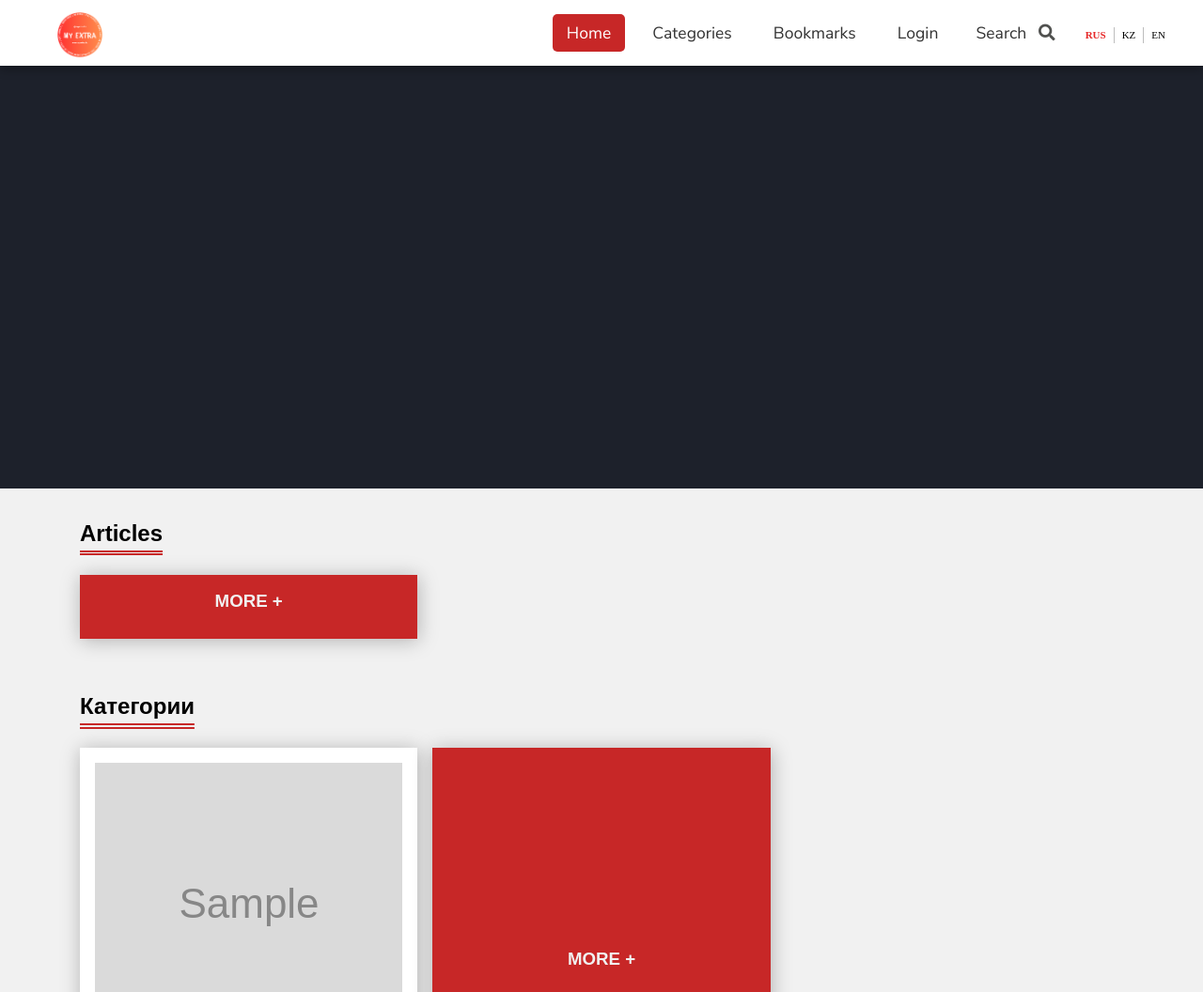
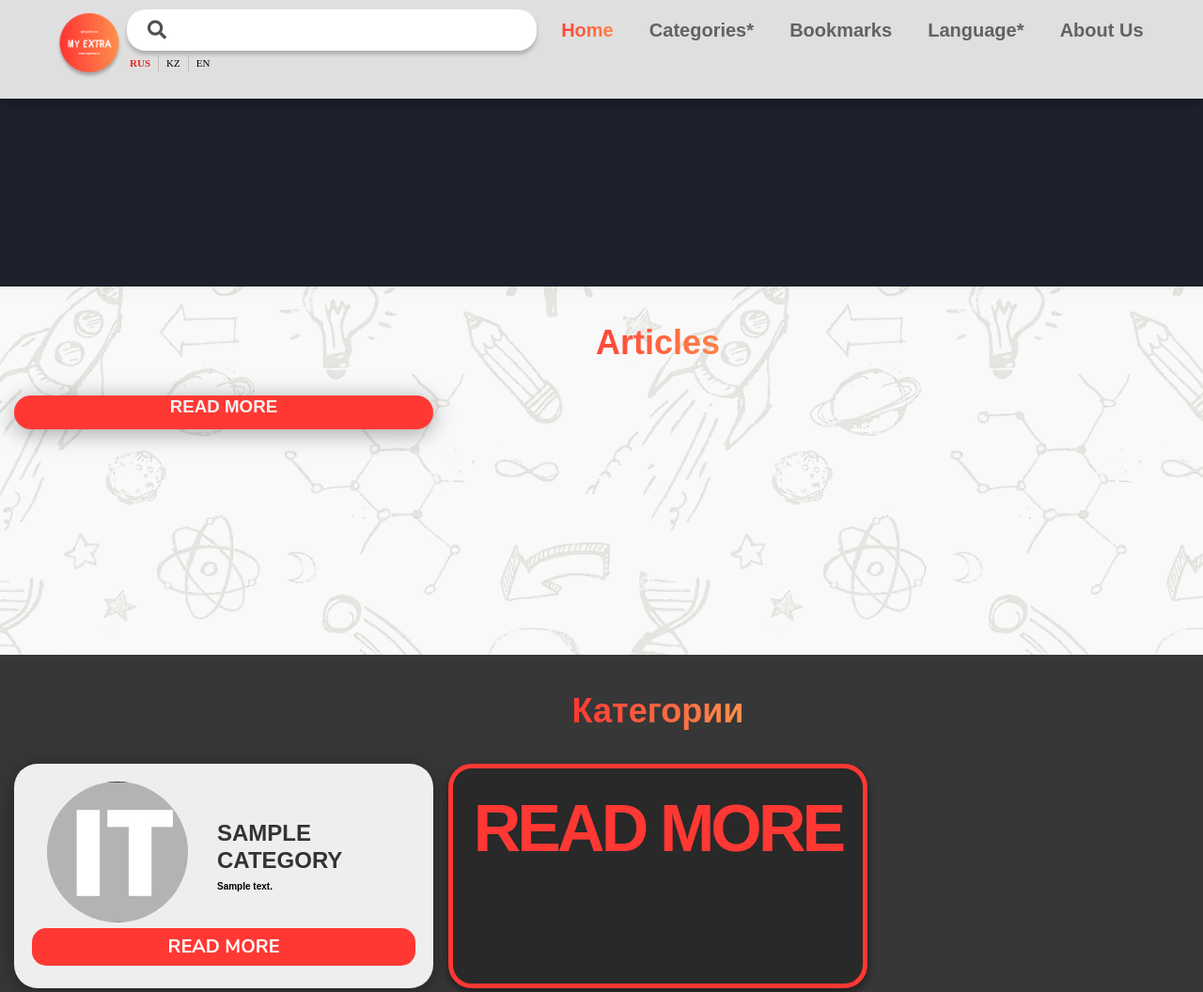
Before and after one commit to Xseron/MyExtra, a PHP site: page / in a window 1280 px wide; the page is wider, and only the part inside the window is pictured. Shown: the top 1056 px of that part at 94% size. Run offline with PHP 8.4, Linux system fonts and the light colour scheme; tables that the repository leaves empty or names only in its code hold one stand-in row (values such as "Sample post"); grey boxes marked "Sample" are stand-in pictures; some libraries are stand-ins or nearby versions; some web fonts are replaced.

Commit message:
My new design branch

```diff
--- a/assets/css/partials/1-variables.css
+++ b/assets/css/partials/1-variables.css
@@ -1,10 +1,11 @@
 :root {
   /* COLOR VARIABLES */
-  --primary-color: #c72727;
+  --primary-color: #FF3833;
   --secondary-color: #f99500;
   --light-color: #f1f1f1;
   --dark-color: #50514f;
   --black-color: #333333;
+  --dark-black-color: #272727;
   --tag-trend-color: #fa163f;
   --tag-yellow-color: #ffbe0b;
   --tag-purple-color: #8338ec;
@@ -15,13 +16,16 @@
   --tag-brown-color: #663f3f;
   --hover-color: #ee4444;
   --active-color: #b90615;
+  --header-color: #626262;
 
   /* FONT SIZE VARIABLES */
   --ts-vs: 0.56rem;
+  --ts-vsl: 0.625rem;
   --ts-sml: 0.8rem;
   --ts-md: 1.1rem;
   --ts-lg: 1.25rem;
   --hs-vs: 1.3rem;
+  --hs-vsl: 1.6875rem;
   --hs-sml: 2rem;
   --hs-md: 2.5rem;
   --hs-lg: 3rem;
--- a/assets/css/partials/3-typography.css
+++ b/assets/css/partials/3-typography.css
@@ -62,13 +62,28 @@
 .text-center {
   text-align: center;
 }
-
+/* Добавить цвет */
 .headings {
   line-height: 2;
-  text-decoration: underline double var(--primary-color);
   text-underline-offset: 10px;
   margin-bottom: 20px;
+  text-align: center;
+  font-weight: 600;
+  font-size: 36px;
+  max-width: 200px;
+  margin: 0 auto 20px auto;
+  /* background-color: var(--primary-color); */
+  background: linear-gradient(95.37deg, #FF3833 4.97%, #FF8F4D 94.46%);
+  -webkit-background-clip: text;
+  -moz-background-clip: text;
+  background-clip: text;
+
+  /* Set the text color as transparent */
+  -webkit-text-fill-color: transparent;
+  -moz-text-fill-color: transparent;
 }
+
+
 
 .search-heading {
   line-height: 2;
--- a/assets/css/partials/4-component.css
+++ b/assets/css/partials/4-component.css
@@ -44,11 +44,12 @@
   font-family: var(--ff-nunito);
   font-size: var(--ts-sml);
   font-weight: 800;
-  text-transform: uppercase;
+  text-transform: capitalize;
   color: var(--light-color);
-  padding: 0.4rem 0.9rem;
-  border-radius: 14px;
+  padding: 0.2rem 0.5rem;
+  border-radius: 10px;
   margin-bottom: 0.5rem;
+
 }
 
 .tag a {
@@ -104,12 +105,28 @@
   transition: all 200ms ease-in-out;
 }
 
+.btn-container {
+  position: relative;
+}
+
 .btn-light {
   background: var(--light-color);
   color: var(--dark-color);
 }
 .btn-primary {
-  background: var(--primary-color);
+  font-family: var(--ff-monts);
+  display: inline-block;
+  border-radius: 25px;
+  font-weight: 700;
+  font-size: 32px;
+  line-height: 39px;
+  padding: 17px 11px;
+  background: #FF6340;
+  box-shadow: 0px 4px 10px rgba(0, 0, 0, 0.25);
+  border-radius: 25px;
+  /* height: 100px; */
+  /* max-width: 195px;
+  max-height: 75px; */
 }
 .btn-primary:hover {
   background: var(--active-color);
@@ -156,10 +173,16 @@
 }
 .btn-card {
   font-weight: 700;
+  line-height: 16px;
   background: var(--primary-color);
-  padding: 0.25rem 0.5rem;
+  padding: 0.4rem 2.0rem;
   font-size: var(--ts-sml);
-  border-radius: 0;
+  font-size: 15px;
+  border-radius: 5;
+  text-transform: uppercase;
+}
+.btn-card a {
+  font-size: 20px;
 }
 .btn-card:hover {
   background: var(--tag-trend-color);
@@ -174,9 +197,10 @@
 .card {
   background: #fff;
   position: relative;
-  padding: 1rem;
   overflow: hidden;
-  box-shadow: 1px 2px 20px rgba(0, 0, 0, 0.268);
+  box-shadow: 0px 4px 25px rgba(0, 0, 0, 0.35);
+  border-radius: 25px;
+  display: flex;
 }
 .card .tag {
   font-size: var(--ts-vs);
@@ -185,19 +209,28 @@
 
 .card .card-img {
   overflow: hidden;
-  height: 300px;
-  margin-bottom: 10px;
+  /* width: 200px;
+  height: 200px; */
+  flex: 1 1 50%;
+  /* margin-bottom: 10px; */
 }
 
 .card .card-img img {
   object-fit: cover;
   filter: grayscale(1);
   transition: all 250ms ease-in-out;
-  height: inherit;
+  /* height: inherit; */
+  width: 100%;
+  height: 100%;
 }
 .card:hover img {
   filter: grayscale(0);
   transform: scale(1.06);
+}
+
+.card .card-text {
+  flex: 1 1 50%;
+  padding: 9px;
 }
 
 .card .card-title {
@@ -208,6 +241,12 @@
   padding-top: 10px;
   text-transform: uppercase;
   transition: all 250ms ease-in-out;
+  margin-bottom: 0;
+  overflow: hidden;
+  display: -webkit-box;
+  -webkit-line-clamp: 2; /* number of lines to show */
+          line-clamp: 2;
+  -webkit-box-orient: vertical;
 }
 
 .card .card-dedline {
@@ -215,28 +254,34 @@
   font-family: var(--ff-monts);
   font-size: var(--ts-sml);
   font-weight: 800;
-  padding-top: 10px;
+  /* padding-top: 3px; */
   text-transform: uppercase;
   transition: all 250ms ease-in-out;
 }
 
 .card .card-data {
-  font-size: var(--ts-sml);
+  font-size: var(--ts-vsl);
   padding-bottom: 10px;
-  padding-left: 5px;
   text-align: justify;
+  display: block;/* or inline-block */
+  text-overflow: ellipsis;
+  word-wrap: break-word;
+  overflow: hidden;
+  max-height: 9em;
+  line-height: 1.25em;
 }
 
 .card .bookmark {
   position: absolute;
   z-index: 1;
-  top: 0;
+  /* top: 0; */
   right: 10px;
+  /* top: 3px; */
 }
 
 .card .bookmark i {
-  font-size: 2rem;
-  color: var(--primary-color);
+  font-size: 1.7rem;
+  /* color: var(--primary-color); */
 }
 
 .card-more {
@@ -263,6 +308,78 @@
   -webkit-transition: all 0.5s ease-in-out;
   -moz-transition: all 0.5s ease-in-out;
   transition: all 0.5s ease-in-out;
+}
+
+/* CATEGORY */
+.category-list{
+  padding: 1.5rem 0 6.25rem 0;
+}
+
+.category-list .card{
+  display: block;
+  padding: 19px 19px 24px 19px;
+  background-color: #EEEEEE;
+}
+
+.category-list .card-title {
+  font-weight: 700;
+  font-size: 24px;
+  line-height: 29px;
+}
+
+.category-list .card-img{
+  text-align: center;
+  max-width: 150px;
+}
+
+.category-list .card-img img{
+  border-radius: 100%;
+  width: 9.375rem;
+  height: 9.375rem;
+}
+
+.category-list .card-text{
+  max-width: 204px;
+}
+
+.category-list .card-data{
+  font-weight: 600;
+  padding-bottom: 0;
+  font-family: var(--ff-monts);
+
+}
+
+.category-list .card-more {
+  background: #292929;
+  border: 5px solid #FF3833;
+  box-shadow: 0px 4px 10px rgba(0, 0, 0, 0.5);
+  border-radius: 25px;
+  font-weight: 600;
+  font-size: 59.8235px;
+  line-height: 94.4%;
+  text-align: center;
+  letter-spacing: -0.065em;
+
+  color: #FF3833;
+}
+
+.category-list .btn-card {
+  width: 100%;
+  border-radius: 15px;
+  padding: 8px;
+  font-weight: 700;
+  font-size: 20px;
+  line-height: 24px;
+}
+
+.card-info {
+  display: flex;
+  justify-content: center;
+  align-items: center;
+  padding: 0px;
+  gap: 22px;
+  margin-left: auto;
+  margin-right: auto;
 }
 
 /* PAGINATION */
--- a/assets/css/responsivity/media-queries.css
+++ b/assets/css/responsivity/media-queries.css
@@ -22,7 +22,7 @@
 /* CONTAINER DESKTOP */
 @media (min-width: 1200px) {
   .container {
-    width: 1140px;
+    width: 1400px;
   }
 }
 
--- a/assets/css/style.css
+++ b/assets/css/style.css
@@ -1,3 +1,15 @@
+/* BACKGROUNDS */
+.article-list {
+  background-image: url('/assets/images/bcg/articles_bg.png');
+  background-size: cover;
+  background-repeat: no-repeat;
+  padding: 1.5rem 0 15rem 0;
+}
+
+.category-list {
+  background-color: #373737;
+}
+
 /* TOP NAV BUTTON */
 .topNavBtn {
   display: none;
@@ -22,28 +34,37 @@
 
 /* NAVBAR DEKSTOP */
 .navbar {
-  background: white;
+  background: #DFDFDF;
   font-family: var(--ff-nunito);
   position: sticky;
   z-index: 12;
   top: 0;
   box-shadow: 0 4px 10px rgba(0, 0, 0, 0.3);
+  align-items: center;
+  display: flex;
+  padding: 10px 0;
+  justify-content: space-between;
 }
 
-.navbar:after {
+/* .navbar:after {
   content: "";
   clear: both;
   display: table;
-}
+} */
 
 .navbar .logo {
   float: left;
   padding-left: 60px;
-  padding-top: 12px;
+  /* padding-top: 12px; */
 }
 
 .navbar .logo img {
-  width: 50px;
+  width: 70px;
+  height: 70px;
+}
+
+.search {
+  width: 436px;
 }
 
 .navbar ul {
@@ -55,19 +76,22 @@
 
 .navbar ul li {
   display: inline-block;
-  background: white;
+  /* background: white; */
   margin: 0 5px;
+  border-radius: 40px;
+  /* box-shadow: 0px 4px 4px rgba(0, 0, 0, 0.21); */
 }
 
 .navbar ul li a {
-  color: var(--black-color);
-  line-height: 70px;
+  color: var(--header-color);
   text-decoration: none;
   border-radius: var(--border-radius);
-  font-size: var(--ts-md);
-  font-weight: 500;
-  padding: 8px 15px;
+  font-size: var(--ts-lg);
+  font-weight: 700;
+  padding: 10px 12px;
   transition: all 250ms ease-in-out;
+  border-radius: 20px;
+  font-family: var(--ff-monts);
 }
 
 .navbar ul li a:hover,
@@ -79,7 +103,15 @@
 .navbar ul li a.current {
   outline: none;
   color: white;
-  background-color: var(--primary-color);
+  /* background-color: var(--primary-color); */
+  background: linear-gradient(95.37deg, #FF3833 4.97%, #FF8F4D 94.46%);
+  -webkit-background-clip: text;
+  -moz-background-clip: text;
+  background-clip: text;
+
+  /* Set the text color as transparent */
+  -webkit-text-fill-color: transparent;
+  -moz-text-fill-color: transparent;
 }
 
 .navbar ul li a.current #search-icon {
@@ -112,11 +143,25 @@
   width: 200px;
   float: none;
   display: list-item;
-  border-bottom: 1px solid rgba(0, 0, 0, 0.3);
+  margin: 0px;
+  border-radius: 0px;
+  /* height: 20px; */
 }
 
 .navbar ul ul li a {
-  line-height: 50px;
+  /* line-height: 50px; */
+  font-weight: 600;
+  font-size: 16px;
+  line-height: 20px;
+}
+
+.navbar ul li .search {
+  display: inline-block;
+  padding: 7px 14px;
+  width: 436px;
+  box-shadow: 0px 4px 4px rgba(0, 0, 0, 0.21);
+  background-color: white;
+  /* width: 100%; */
 }
 
 .show,
@@ -139,7 +184,7 @@
 .img-slider {
   position: relative;
   width: 100%;
-  height: 450px;
+  height: 200px;
   background: #1d212b;
 }
 
--- a/includes/database.inc.php
+++ b/includes/database.inc.php
@@ -8,10 +8,10 @@
 $user = "root";
 
 // MySQL Password
-$pass = "OOcrcP1P4nt**";
+$pass = "";
 
 // Default Database name
-$db = "news-portal";
+$db = "myextra";
 
 // Creating a connection to the DataBase
 $con = mysqli_connect($host, $user, $pass, $db);
--- a/includes/footer.inc.php
+++ b/includes/footer.inc.php
@@ -61,7 +61,7 @@
         <li><a href="./categories.php">More +</a></li>
       </ul>
     </li>
-    <li>
+    <li class="join-us">
       <h2>Join Us</h2>
       <ul class="box">
         <li>
--- a/includes/functions.inc.php
+++ b/includes/functions.inc.php
@@ -29,7 +29,33 @@
   // Function to Create Article Card
   function createArticleCard($title, $img, $data, $category, $cat_id, $id, $color, $new, $trend, $marked, $dedline) {
     echo '
-    <article class="card">
+    <article class="card">';
+    //BRUH POMENYAY POTOM
+    echo '<div class="card-img">
+        <img src="./assets/images/articles/article-16-1685039437.jpg" />
+      </div>
+      <div class="card-text">
+        <h3 class="card-title" href="./article.html">
+          '.$title.'
+        </h3>
+        <div class="tag '.$color.'"><a href="articles.php?id='.$cat_id.'">'.$category.'</a></div>';
+        if($new){
+          echo '  <div class="tag tag-new">New</div>';
+        }
+        if($trend) {
+          echo '  <div class="tag tag-trend"><a href="search.php?trending=1">Trending</a></div>';
+        }
+        echo '
+        <h6 class="card-dedline">
+          Deadline: '.date("d M Y",strtotime($dedline)).'
+        </h6>
+        <p class="card-data">
+          '.strip_tags($data).'
+        </p>
+        <div class="btn-container">
+          <a href="news.php?id='.$id.'" class="btn btn-card">Read More
+          </a>';
+          echo '
           <a href="';
 
           if(isset($_SESSION['USER_LOGGED_IN'])) {
@@ -55,30 +81,8 @@
             <i class="far fa-bookmark"></i>
           </a>';
           }
-
-    echo '<div class="card-img">
-        <img src="./assets/images/articles/'.$img.'" />
+          echo '
         </div>
-      <div>
-        <div class="tag '.$color.'"><a href="articles.php?id='.$cat_id.'">'.$category.'</a></div>';
-    if($new){
-      echo '  <div class="tag tag-new">NEW</div>';
-    }
-    if($trend) {
-      echo '  <div class="tag tag-trend"><a href="search.php?trending=1">TRENDING</a></div>';
-    }
-    echo '
-        <h3 class="card-title" href="./article.html">
-          '.$title.'
-        </h3>
-        <h6 class="card-dedline">
-          Deadline: '.date("d M Y",strtotime($dedline)).'
-        </h6>
-        <p class="card-data">
-          '.strip_tags($data).'
-        </p>
-        <a href="news.php?id='.$id.'" class="btn btn-card">Read More <span>&twoheadrightarrow; </span>
-        </a>
       </div>
     </article>';
   }
@@ -87,22 +91,23 @@
   function createCategoryCard($title, $img, $data,$id) {
     echo '
     <article class="card">
+      <div class="card-info">
         <div class="card-img">
-        <img src="./assets/images/category/'.$img.'" />
+          <img src="./assets/images/category/code1685039001.jpg" />
         </div>
-      <div>
-        <h3 class="card-title text-center" href="./article.html">
+        <div class="card-text">
+          <h3 class="card-title" href="./article.html">
             '.$title.'
           </h3>
           <p class="card-data">
             '.$data.'
           </p>
+          </div>
+      </div>
       <div class="btn-block">
         <a href="articles.php?id='.$id.'" class="btn btn-card">
           Read More
-            <span>&twoheadrightarrow; </span>
         </a>
-        </div>
       </div>
     </article>';
   }
@@ -111,7 +116,7 @@
   function createMoreCard($link) {
     echo '
     <a href="'.$link.'" class="card card-more d-flex">
-      <h3>MORE +</h3>
+      <h3>READ MORE</h3>
     </a>
     ';
   }
@@ -133,6 +138,8 @@
     <div class="slide '.$active.'">
       <img src="./assets/images/articles/'.$img.'"/>
       <div class="info">
+        <div class="info-text">
+          <h1>'.$title.'</h1>
           <div class=" tag '.$color.'">'.$category.'</div>';
           if($new){
             echo '  <div class="tag tag-new">NEW</div>';
@@ -142,10 +149,10 @@
           }
         echo
           '
-        <h1>'.$title.'</h1>
           <p>
             '.$content.'
           </p>
+        </div>
         <a href="news.php?id='.$id.'" class="btn btn-primary">Read More</a>
       </div>
     </div>';
--- a/includes/nav.inc.php
+++ b/includes/nav.inc.php
@@ -121,11 +121,16 @@
     </label>
     <input type="checkbox" id="btn" class="input" />
     <ul class="ul">
+      <li>
+          <a href="./search.php" class="search <?php if ($search) echo 'current' ?>">
+            <i id="search-icon" class="fas fa-search"></i>
+          </a>
+      </li>
       <!-- We ECHO class current based upon the boolean variables used in above PHP Snippet -->
       <li><a href="./index.php" <?php if ($home) echo 'class="current"' ?>>Home</a></li>
       <li>
         <label for="btn-1" class="show">Categories +</label>
-        <a href="./categories.php" <?php if ($category) echo 'class="current"' ?>>Categories</a>
+        <a href="./categories.php" <?php if ($category) echo 'class="current"' ?>>Categories*</a>
         <input type="checkbox" id="btn-1" class="input" />
         <ul>
           <?php
@@ -160,11 +165,12 @@
         </ul>
       </li>
       <li><a href="./bookmarks.php" <?php if ($bookmark) echo 'class="current"' ?>>Bookmarks</a></li>
+      <li><a>Language*</a></li>
       <?php
       if (isset($_SESSION['USER_NAME'])) {
       } else {
       ?>
-        <li><a href="./user-login.php" <?php if ($login) echo 'class="current"' ?>>Login</a>
+        <li><a href="./user-login.php" <?php if ($login) echo 'class="current"' ?>>About Us</a></li>
           <!-- <li>
         <label for="btn-2" class="show">Login +</label>
         <a href="./user-login.php" <?php if ($login) echo 'class="current"' ?>>Login</a>
@@ -177,12 +183,6 @@
         <?php
       }
         ?>
-        <li>
-          <a href="./search.php" <?php if ($search) echo 'class="current"' ?>>
-            <span>Search</span>
-            <i id="search-icon" class="fas fa-search"></i>
-          </a>
-        </li>
         <?php
 
         // If user is logged in
--- a/includes/slider.inc.php
+++ b/includes/slider.inc.php
@@ -40,7 +40,7 @@
         $article_trend = $data['article_trend'];
 
         // Updating the title with a substring containing at most length of 50 characters
-        $article_title = substr($article_title,0,50).' . . . . .';
+        $article_title = substr($article_title,0,29).' . . . . .';
 
         // Updating the description with a substring containing at most length of 150 characters
         $article_desc = substr($article_desc,0,100).' . . . . .';
--- a/index.php
+++ b/index.php
@@ -9,7 +9,7 @@
 ?>
 
 <!-- Article List Container -->
-<section class="py-1 category-list">
+<section class="py-1 article-list">
   <div class="container">
     <h2 class="headings">Articles</h2>
     <div class="card-container">
--- a/search.php
+++ b/search.php
@@ -78,7 +78,7 @@
   </div>
 </section>
 <!-- Container to store the Search Results -->
-<section class="py-1 category-list">
+<section class="py-1 article-list">
   <div class="container">
     <h2 class="search-heading">Search Results :</h2>
     <div class="card-container">
```
Also changed, not shown: other parts of assets/css/style.css (+91 -17 lines), assets/css/responsivity/modal_changelang.css (+4 -4 lines), assets/images/bcg/articles_bg.png (added), assets/images/logo.png, assets/images/old_logo.png (added). Lines whose indentation alone changed are shown as unchanged.
